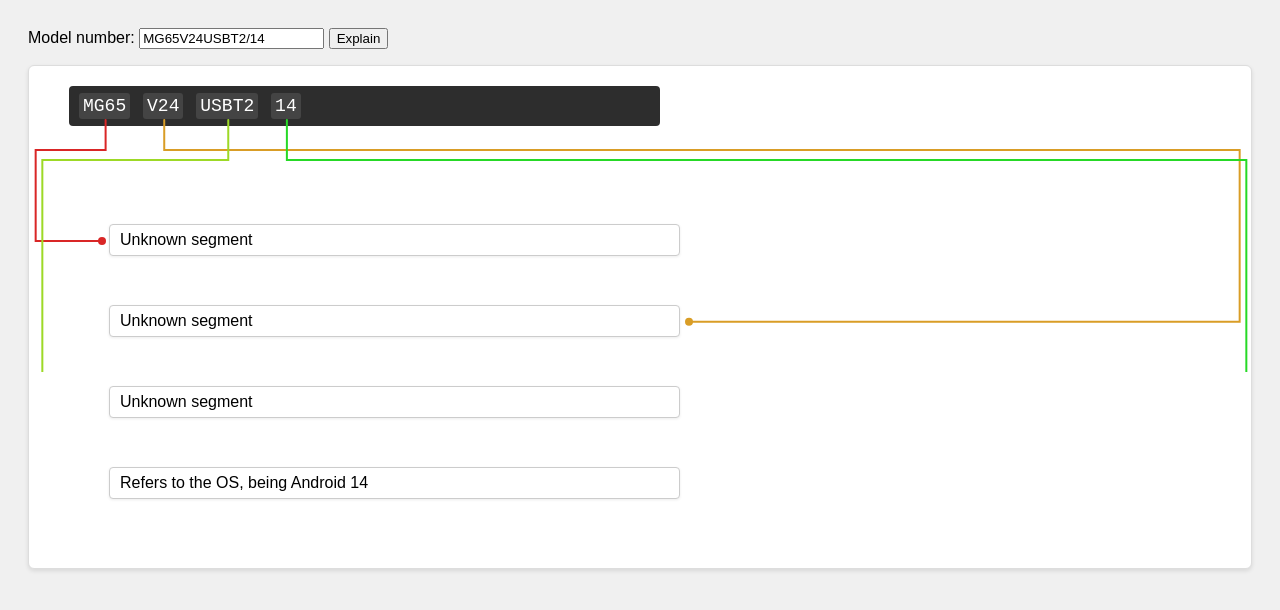
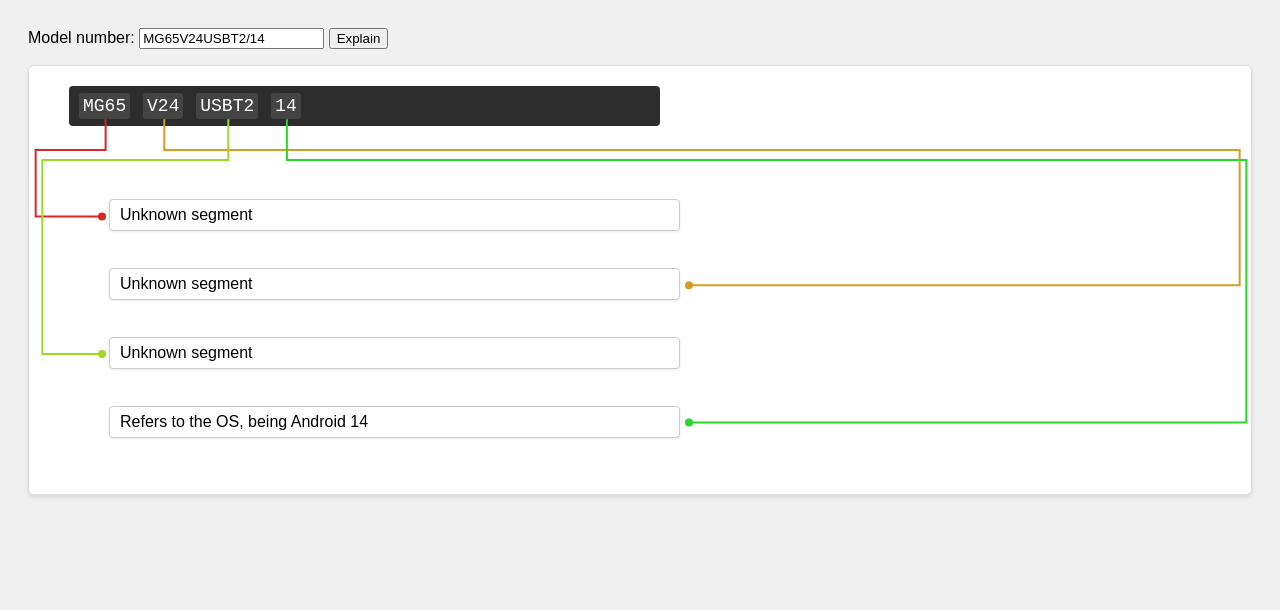
Before and after one commit to ThunderStormer/Codex_Playground, a plain HTML site: page index.html in a window 1280 px wide. Drawn offline with Linux system fonts and the light colour scheme.

Commit message:
Fix connector clipping and reduce spacing

```diff
--- a/script.js
+++ b/script.js
@@ -49,7 +49,7 @@ function explain(model) {
 
   // adjust widths
   const canvasEl = document.getElementById('canvas');
-  const containerRect = canvasEl.getBoundingClientRect();
+  let containerRect = canvasEl.getBoundingClientRect();
   const halfWidth = containerRect.width / 2;
   command.style.width = 'auto';
   const contentWidth = command.scrollWidth;
@@ -59,8 +59,10 @@ function explain(model) {
     box.style.width = `${targetWidth}px`;
   });
 
-  const verticalGap = Math.max(16, containerRect.width * 0.04);
+  const verticalGap = Math.max(14, containerRect.width * 0.03);
   document.documentElement.style.setProperty('--explanation-gap', `${verticalGap}px`);
+  // recalc bounds now that spacing may have changed layout
+  containerRect = canvasEl.getBoundingClientRect();
 
   // draw connector lines with 90-degree bends
   const leftPad = parseFloat(getComputedStyle(canvasEl).paddingLeft) || 0;
--- a/style.css
+++ b/style.css
@@ -1,5 +1,5 @@
 :root {
-  --explanation-gap: 16px;
+  --explanation-gap: 12px;
 }
 
 body {
```
